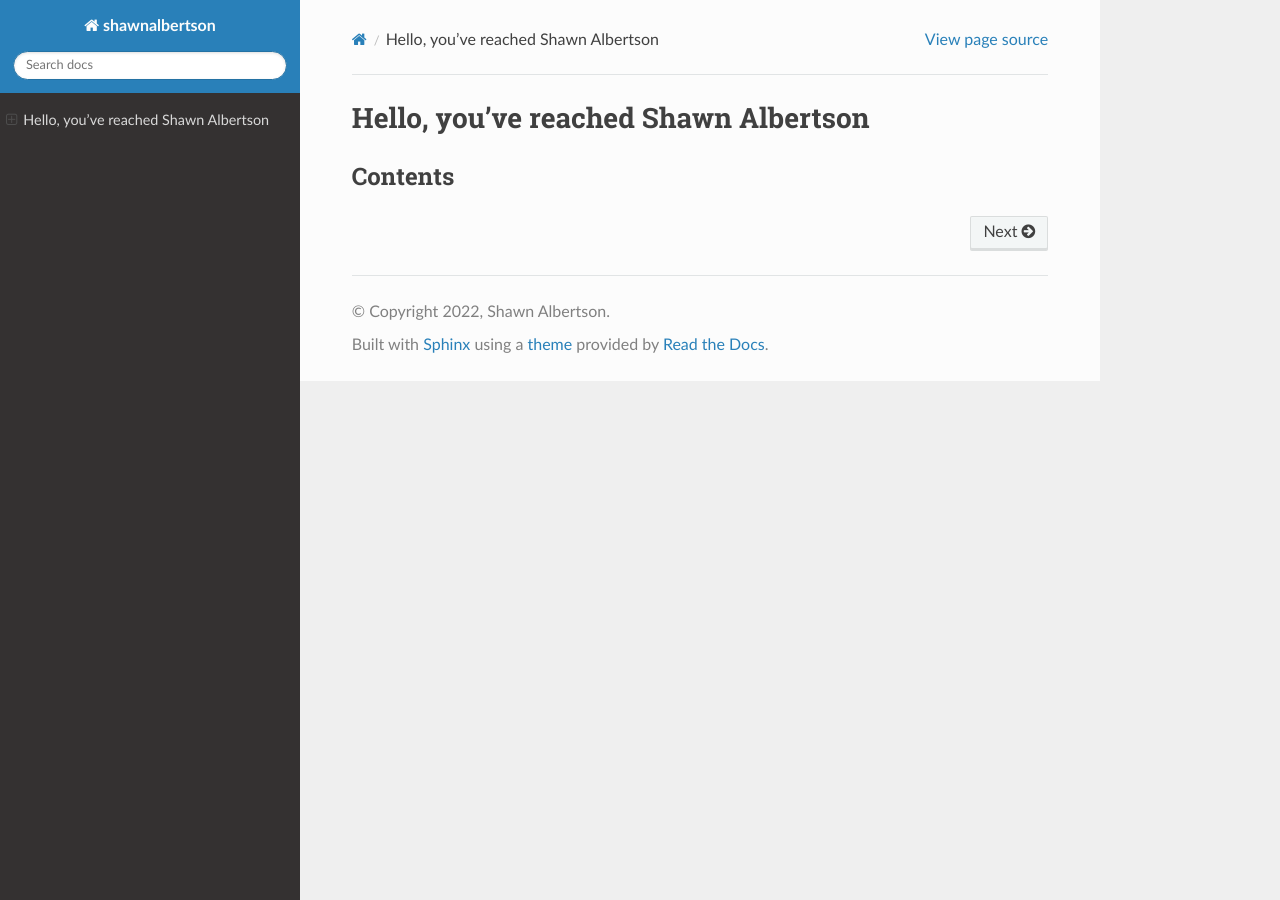
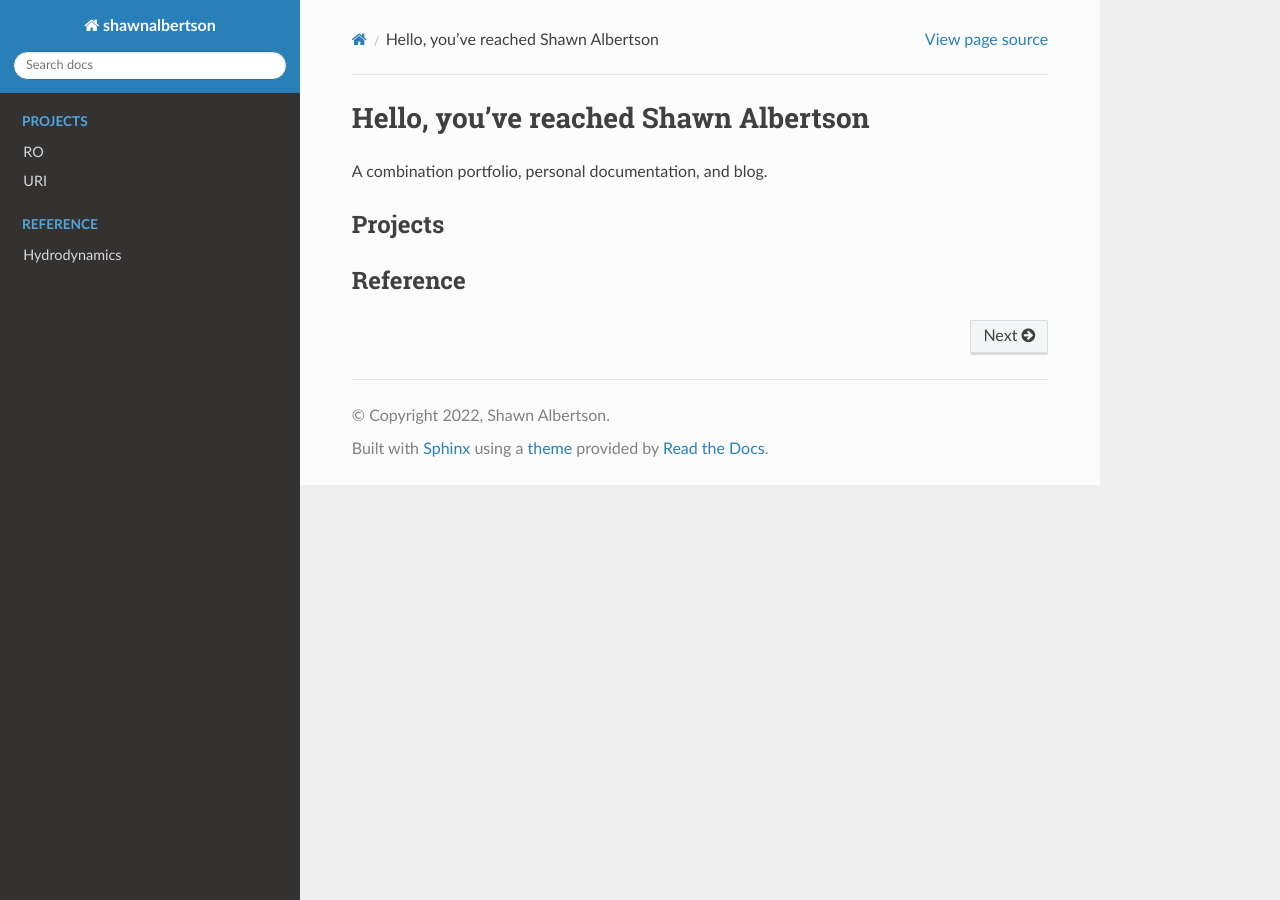
Before and after one commit to shawnalbertson/shawnalbertson, a Sphinx documentation site: the page built from docs/source/index.rst, in a window 1280 px wide. Built offline with Sphinx 7.4.7 and the Read the Docs theme 2.0.0, drawn with Linux system fonts in a browser that asks for light colours; pages that are not in the unit, such as notebooks, are missing from menus.

Commit message:
add more detail

```diff
--- a/docs/source/index.rst
+++ b/docs/source/index.rst
@@ -6,15 +6,29 @@
 Hello, you've reached Shawn Albertson
 =====================================
 
-Contents
+A combination portfolio, personal documentation, and blog.
+
+Projects
 --------
 
 .. toctree::
    :maxdepth: 2
    :hidden:
-   :caption: maintoc
+   :caption: projects
 
-   /projects/index
+   /projects/ro
+   /projects/uri
+
+
+Reference
+---------
+
+.. toctree::
+   :maxdepth: 2
+   :hidden:
+   :caption: reference
+
+   /reference/hydro
 
 
 
--- /dev/null
+++ b/docs/source/reference/hydro.rst
@@ -0,0 +1,4 @@
+Hydrodynamics
+=============
+
+This shit hella complicated
```
